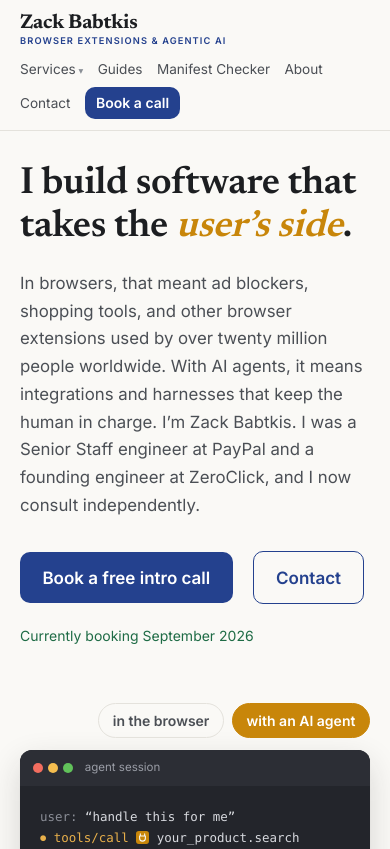
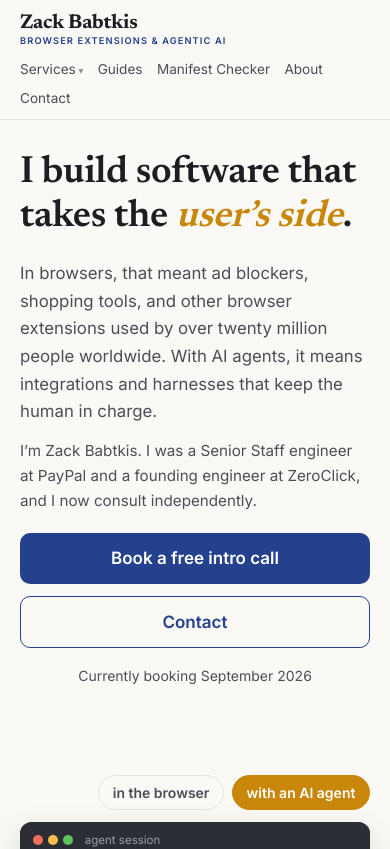
Before and after one commit to zbabtkis/zacharybabtkis.com, a Next.js app: page / in a window 390 px wide. Shown: the top 849 px of the page. Built offline with nearby package versions, Linux system fonts and the light colour scheme.

Commit message:
fix: mobile hero hierarchy — bio split from lede, single cta per viewport, stacked actions, muted availability

```diff
--- a/app/globals.css
+++ b/app/globals.css
@@ -286,8 +286,10 @@ h3 {
     font-size: 0.85rem;
   }
 
+  /* One primary CTA per viewport: the hero button. The nav pill also
+     breaks the shared baseline of the wrapped text rows. */
   .site-nav .nav-cta {
-    padding: 0.3rem 0.7rem;
+    display: none;
   }
 }
 
@@ -363,6 +365,13 @@ h3 {
   color: var(--ink-soft);
 }
 
+.hero .hero-bio {
+  margin-top: var(--space-sm);
+  max-width: var(--measure);
+  font-size: 1rem;
+  color: var(--ink-soft);
+}
+
 /* Phones: pull the hero up under the header and restore type hierarchy.
    Must come after the base .hero rules — same specificity, order decides. */
 @media (max-width: 44rem) {
@@ -373,6 +382,14 @@ h3 {
   .hero .lede {
     font-size: 1.05rem;
     margin-top: var(--space-md);
+  }
+
+  .hero .hero-bio {
+    font-size: 0.95rem;
+  }
+
+  .hero .hero-art {
+    margin-top: var(--space-lg);
   }
 }
 
@@ -386,7 +403,26 @@ h3 {
 
 .availability {
   font-size: var(--text-sm);
-  color: var(--good);
+  color: var(--ink-soft);
+}
+
+/* Phones: stacked full-width actions, standard mobile pattern */
+@media (max-width: 44rem) {
+  .hero .hero-actions {
+    margin-top: var(--space-md);
+    flex-direction: column;
+    align-items: stretch;
+    gap: var(--space-sm);
+  }
+
+  .hero .hero-actions .button {
+    text-align: center;
+  }
+
+  .hero .hero-actions .availability {
+    text-align: center;
+    margin-top: 0.25rem;
+  }
 }
 
 .section {
--- a/app/page.tsx
+++ b/app/page.tsx
@@ -45,10 +45,12 @@ export default function HomePage() {
               In browsers, that meant ad blockers, shopping tools, and
               other browser extensions used by over twenty million people
               worldwide. With AI agents, it means integrations and
-              harnesses that keep the human in charge. I&rsquo;m Zack
-              Babtkis. I was a Senior Staff engineer at PayPal and a
-              founding engineer at ZeroClick, and I now consult
-              independently.
+              harnesses that keep the human in charge.
+            </p>
+            <p className="hero-bio">
+              I&rsquo;m Zack Babtkis. I was a Senior Staff engineer at
+              PayPal and a founding engineer at ZeroClick, and I now
+              consult independently.
             </p>
             <div className="hero-actions">
               <a
```
